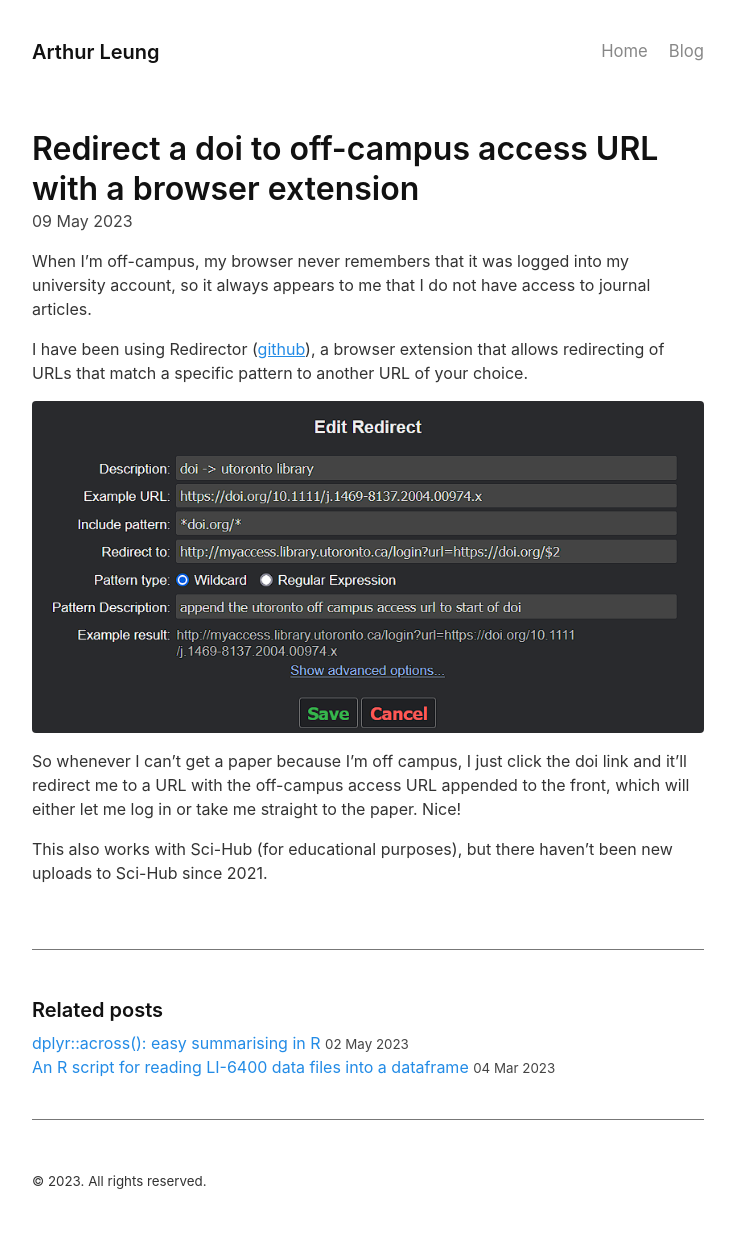
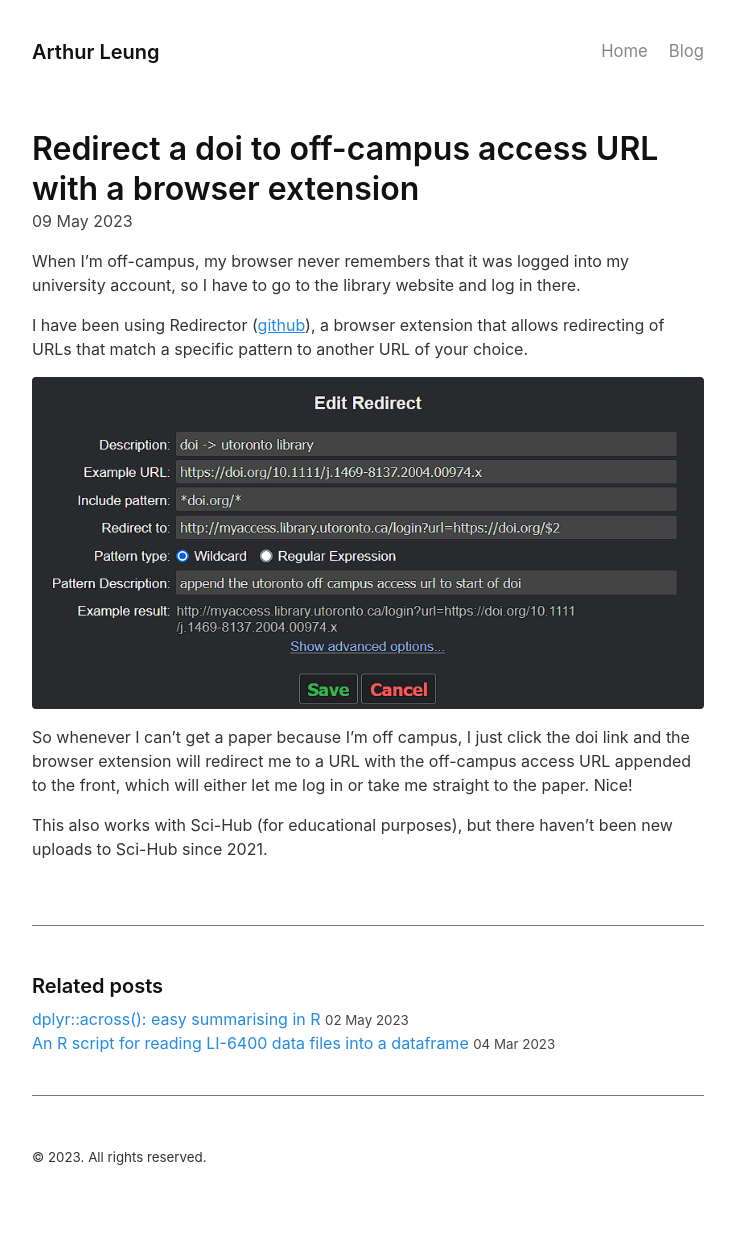
Before and after one commit to leungarthur/leungarthur.github.io-old, a Jekyll site: the page built from _posts/2023-05-09-redirector.md, in a window 1280 px wide. Shown: the whole page, without its empty margins (272-1007 px from the left). Built offline with Jekyll 4.4.1, drawn with Linux system fonts in a browser that asks for light colours; after the commit the page ends 1216 px from its top, so only the background shows below that.

Commit message:
Update 2023-05-09-redirector.md

```diff
--- a/_posts/2023-05-09-redirector.md
+++ b/_posts/2023-05-09-redirector.md
@@ -3,12 +3,12 @@ layout: post
 title:  "Redirect a doi to off-campus access URL with a browser extension"
 ---
 
-When I'm off-campus, my browser never remembers that it was logged into my university account, so it always appears to me that I do not have access to journal articles.
+When I'm off-campus, my browser never remembers that it was logged into my university account, so I have to go to the library website and log in there.
 
 I have been using Redirector ([github](https://github.com/einaregilsson/Redirector)), a browser extension that allows redirecting of URLs that match a specific pattern to another URL of your choice.
 
 ![include pattern is *doi.org/*, and redirects to OFFCAMPUSURLhttps://doi.org/$2](/assets/2023-05-09-redirector.png)
 
-So whenever I can't get a paper because I'm off campus, I just click the doi link and it'll redirect me to a URL with the off-campus access URL appended to the front, which will either let me log in or take me straight to the paper. Nice!
+So whenever I can't get a paper because I'm off campus, I just click the doi link and the browser extension will redirect me to a URL with the off-campus access URL appended to the front, which will either let me log in or take me straight to the paper. Nice!
 
 This also works with Sci-Hub (for educational purposes), but there haven't been new uploads to Sci-Hub since 2021.
```
